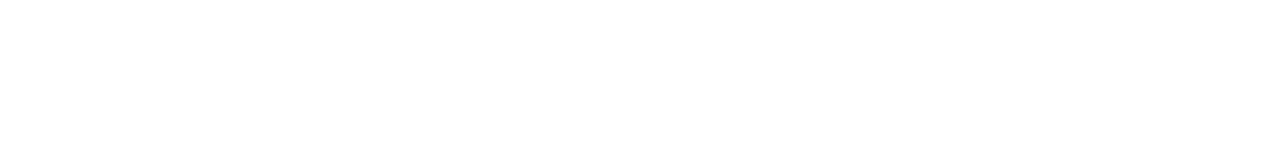
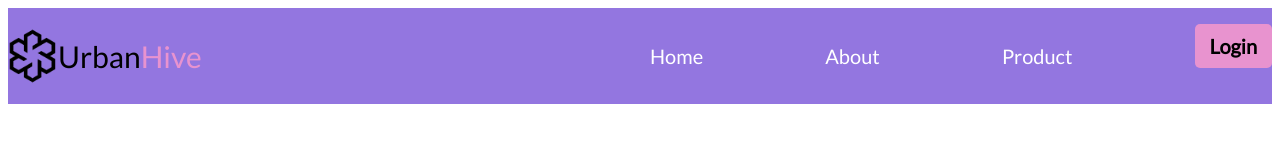
Before and after one commit to mdmehedi060/conceptual-four, a plain HTML site: page index.html in a window 1280 px wide. Drawn offline with Linux system fonts and the light colour scheme.

Commit message:
icon add

```diff
--- a/index.html
+++ b/index.html
@@ -5,10 +5,26 @@
   <meta charset="UTF-8">
   <meta name="viewport" content="width=device-width, initial-scale=1.0">
   <title>Document</title>
+  <link rel="stylesheet" href="style.css">
+  <link rel="stylesheet" href="responsive.css">
 </head>
 
 <body>
-
+  <!-- navbar section start here -->
+  <nav>
+    <div class="nav-container">
+      <div class="logo-container">
+        <img src="resources/nav-image/urban-hive.png" alt="">
+        <p>Urban<span class="hive">Hive</span></p>
+      </div>
+      <div class="nav-item-container">
+        <a href="">Home</a>
+        <a href="">About</a>
+        <a href="">Product</a>
+        <a class="login-btn" href="">Login</a>
+      </div>
+    </div>
+  </nav>
 </body>
 
 </html>
--- /dev/null
+++ b/responsive.css
@@ -0,0 +1,16 @@
+@media screen and (max-width: 576px){
+  .nav-container{
+  flex-direction: column;
+}
+.nav-item-container{
+   flex-direction: column;
+   width: 100%;
+}
+.nav-item-container a{
+margin-top: 20px;
+}
+.nav-item-container .login-btn{
+  width: 100%;
+ margin-bottom: 10px;
+}
+}
--- a/style.css
+++ b/style.css
@@ -0,0 +1,58 @@
+@import url('https://fonts.googleapis.com/css2?family=Lato&family=Open+Sans:wght@400;700;800&family=Roboto:ital,wght@1,300&family=Work+Sans:wght@400;500;600;700;800&display=swap');
+body{
+font-family: 'Lato', sans-serif;
+}
+
+*{
+  box-sizing: border-box;
+}
+nav{
+background-color: #9376e0;
+}
+.nav-container{
+  display:flex ;
+  min-height: 50px;
+  max-width: 1400px;
+  margin: 0 auto;
+  text-align: center;
+}
+.logo-container{
+
+  display: flex;
+  margin-right: 20px;
+  width: 50%;
+}
+.logo-container img{
+
+  width: 50px;
+  object-fit: cover;
+
+}
+.logo-container p{
+  font-size: 30px;
+
+}
+.hive{
+color: #e893cf;
+}
+.nav-item-container{
+   width: 50%;
+display: flex;
+justify-content: space-between;
+align-items: center;
+}
+.nav-item-container a{
+text-decoration: none;
+font-size: 20px;
+color: white;
+}
+.nav-item-container .login-btn{
+  background-color: #e893cf;
+  padding: 10px 15px;
+  border-radius: 5px;
+  font-weight: 700;
+color: black;
+ text-align: center;
+ margin-bottom: 20px
+ ;
+}
```
Also changed, not shown: resources/banner-image/bag-picture.jpg (added), resources/customer-picture/person.png (added), resources/discount/React-removebg-preview.png (added), resources/nav-image/urban-hive.png (added), resources/products/bag.png (added).
